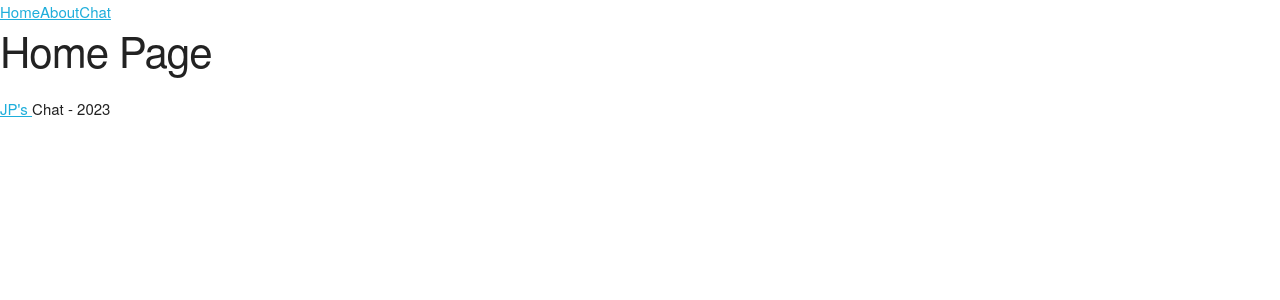
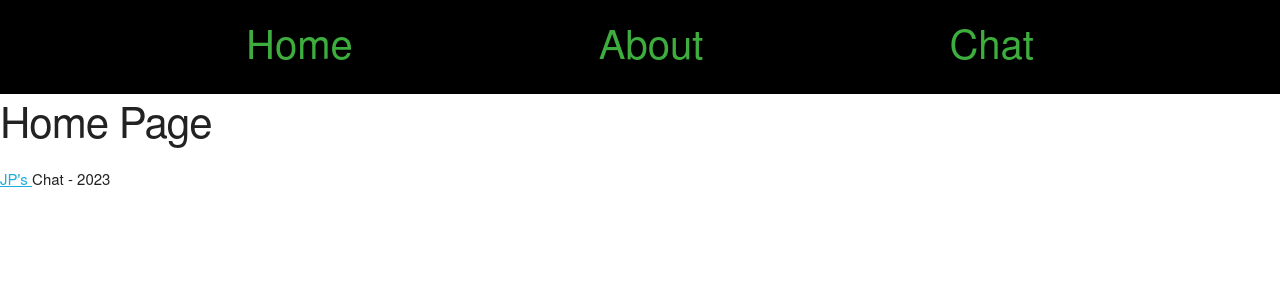
Before and after one commit to PESolut/fs-portfolio-app-frontend, a React (Create React App) app in the folder fs-portfolio-app-frontend/: page / in a window 1280 px wide. Shown: the top 300 px of the page. Built offline with nearby package versions, Linux system fonts and the light colour scheme.

Commit message:
nav bar styled

```diff
--- a/fs-portfolio-app-frontend/src/Components/Nav.js
+++ b/fs-portfolio-app-frontend/src/Components/Nav.js
@@ -1,11 +1,19 @@
 import { Link } from 'react-router-dom';
+import "./Styles/Nav.css"
 
 const Nav = () => {
     return (
         <nav>
-            <Link to='/'>Home</Link>
-            <Link to='/about'>About</Link>
-            <Link to='/chat'>Chat</Link>
+            <div className='home-button'>
+                 <Link to='/'>Home</Link>
+            </div>
+            <div className='about-button'>
+                 <Link to='/about'>About</Link>
+            </div>
+            <div className='chat-button'>
+                 <Link to='/chat'>Chat</Link>
+            </div>
+
         </nav>
     );
 };
--- /dev/null
+++ b/fs-portfolio-app-frontend/src/Components/Styles/Nav.css
@@ -0,0 +1,14 @@
+nav {
+    justify-content: space-evenly;
+    background-color: black;
+    display: grid;
+    grid-template-columns: auto auto auto;
+    padding-top: 10px;
+    padding-bottom: 20px;
+}
+
+nav a {
+    font-size: 40px;
+    text-decoration: none;
+    color:rgb(61, 173, 62)
+}
```
